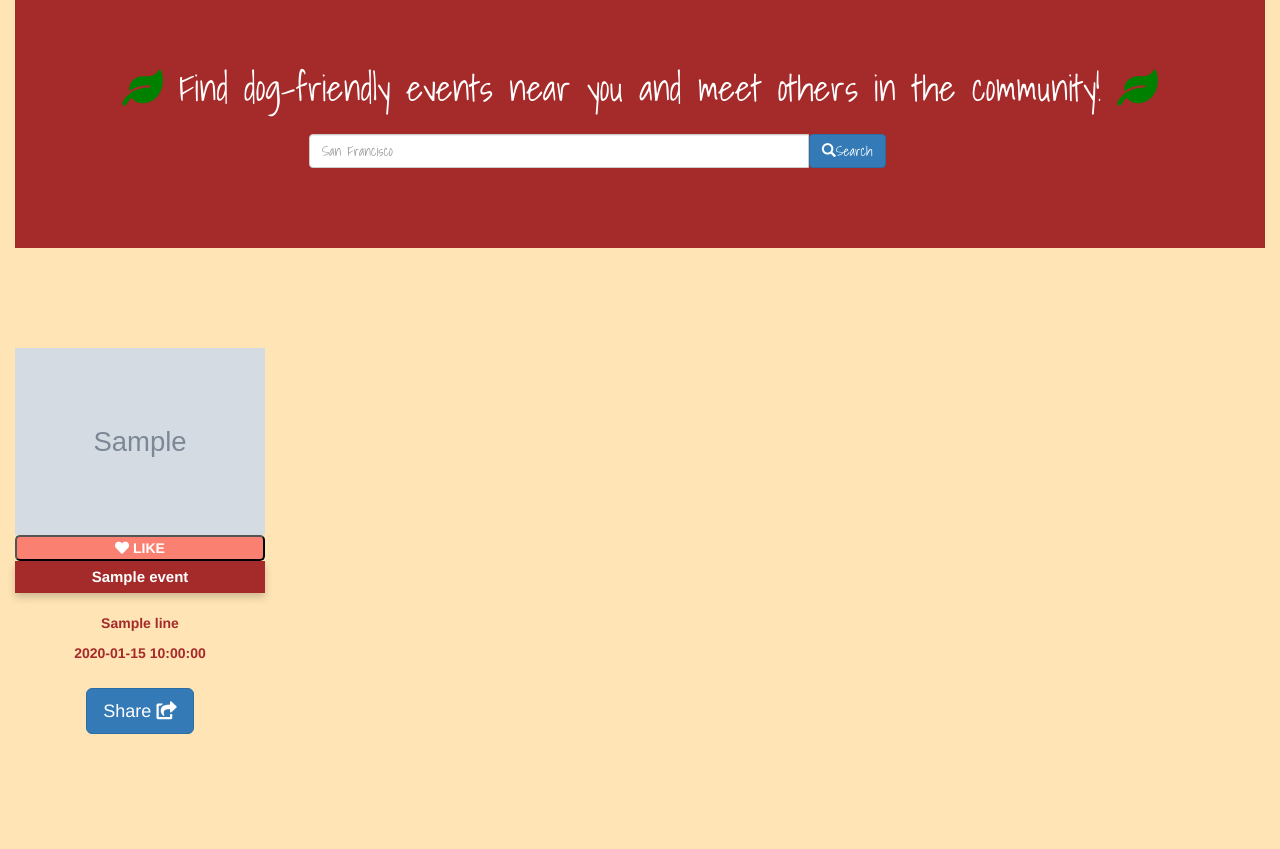
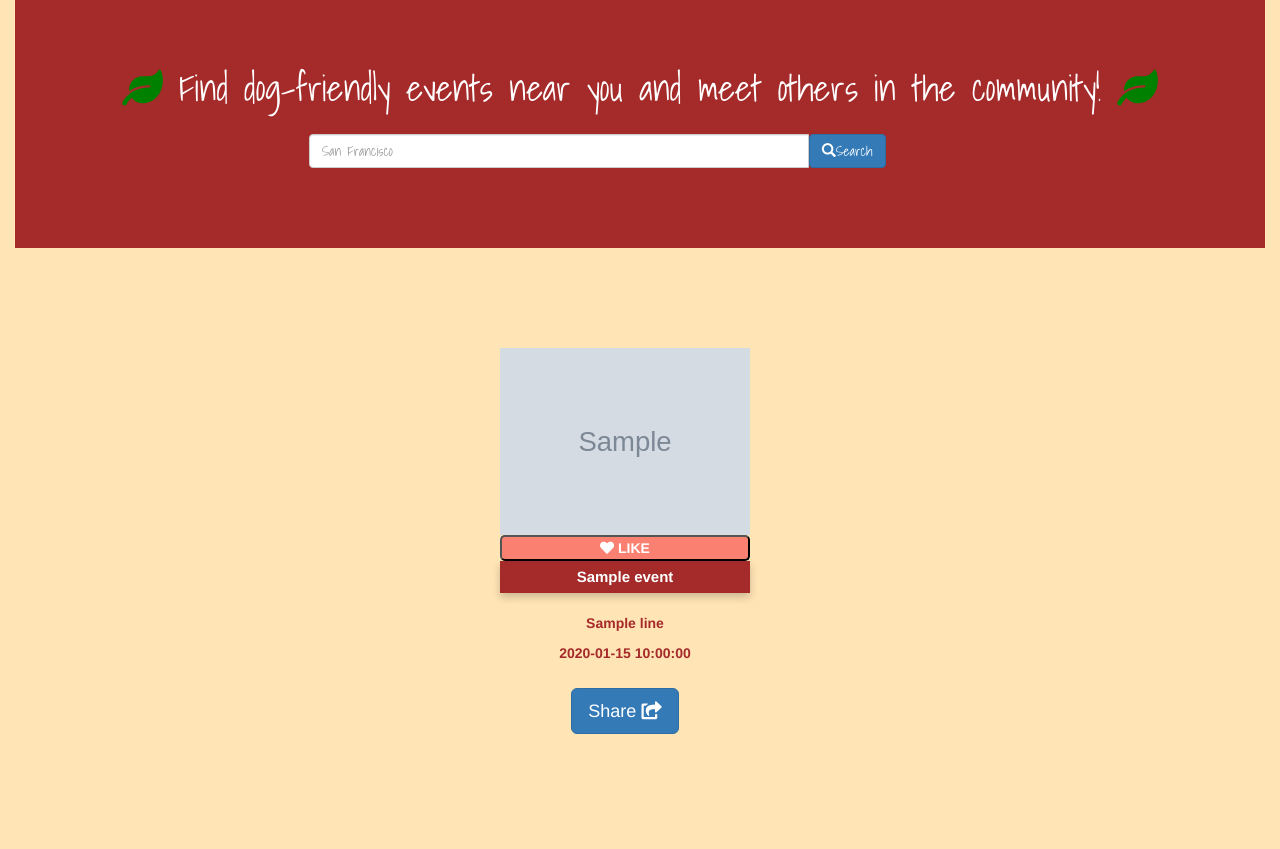
Before and after one commit to jtrieu2/PressPaws, a Python web app: template templates/events.html in a window 1280 px wide. Shown: the part 73-922 px from the top of the page. Run offline with Jinja, Linux system fonts and the light colour scheme; the template is opened without the code that fills it: most values are stand-ins (such as "Sample title", 1, 10 or a date in 2020); grey boxes marked "Sample" are stand-in pictures; some libraries are stand-ins or nearby versions; some web fonts are replaced.

Commit message:
changed events styling to center

```diff
--- a/static/events.css
+++ b/static/events.css
@@ -13,9 +13,10 @@
 .cards-container {
   display: grid;
   grid-template-columns: auto auto auto auto;
-  grid-gap: 40px;
+  grid-gap: 10px;
   text-align: center;
   padding-bottom: 100px;
+  justify-content: center;
 }
 .card {
   transition: 0.3s;
--- a/templates/events.html
+++ b/templates/events.html
@@ -22,7 +22,7 @@
       </div>
     </form>
   </div>
-
+    <div>
     <div class="cards-container">
         {% for event in events_list %}
         <div class="card">
```
